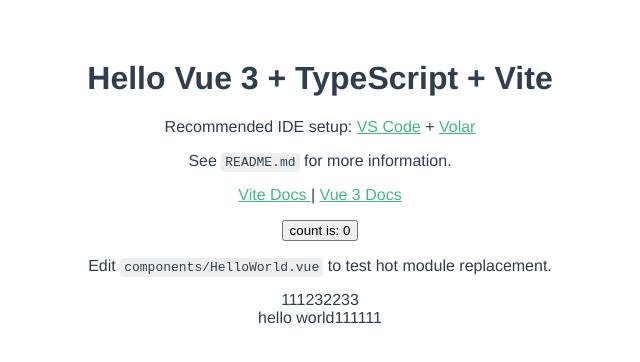
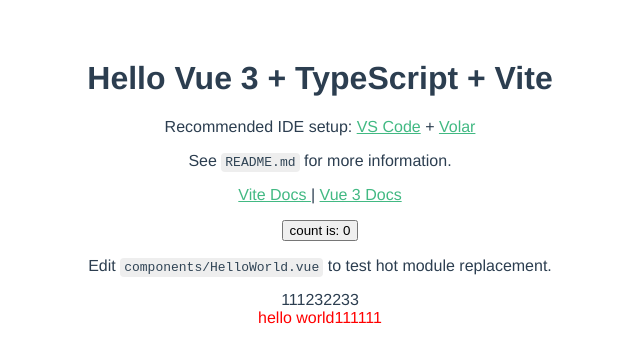
Before and after one commit to Manfray/vite-vue3-tsx, a Vue app: page / in a window 1280 px wide. Shown: the top 362 px of the page, without its empty margins (320-960 px from the left). Built offline with nearby package versions, Linux system fonts and the light colour scheme.

Commit message:
less配置

```diff
--- a/package.json
+++ b/package.json
@@ -14,6 +14,8 @@
     "@types/node": "^18.0.3",
     "@vitejs/plugin-vue": "^2.3.3",
     "@vitejs/plugin-vue-jsx": "^1.3.10",
+    "less": "^4.1.3",
+    "less-loader": "^11.0.0",
     "typescript": "^4.5.4",
     "vite": "^2.9.9",
     "vue-tsc": "^0.34.7"
--- a/src/components/test.tsx
+++ b/src/components/test.tsx
@@ -1,7 +1,8 @@
 import { defineComponent } from 'vue'
+import '../style/test.less'
 
 export default defineComponent({
     setup() {
-      return () => <div>hello world111111</div> //写一个 hello world
+      return () => <div class='test'>hello world111111</div> //写一个 hello world
     }
 })
--- /dev/null
+++ b/src/style/test.less
@@ -0,0 +1,3 @@
+.test{
+  color: red
+}
--- a/vite.config.ts
+++ b/vite.config.ts
@@ -9,7 +9,7 @@
     vue(),
     vueJsx() //插件使用
   ],
-  resolve: {
+  resolve: { // 配置别名
     alias: {
       "@": resolve(__dirname, "./src"),
     },
```
Also changed, not shown: 1 other file (tests, documents, lock files or other folders).
